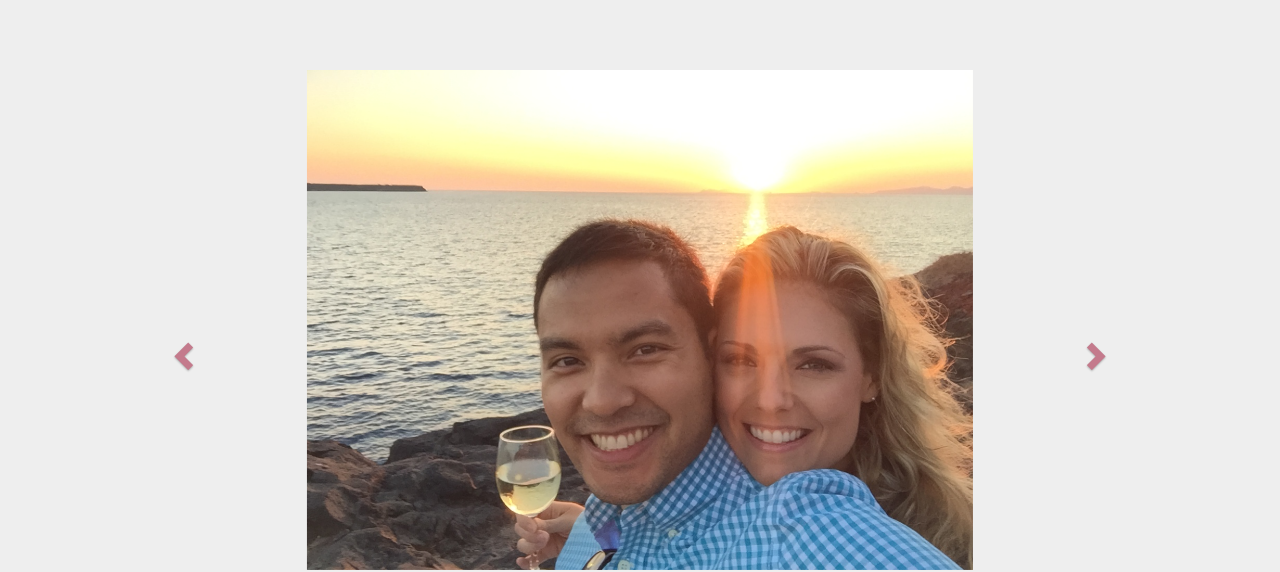
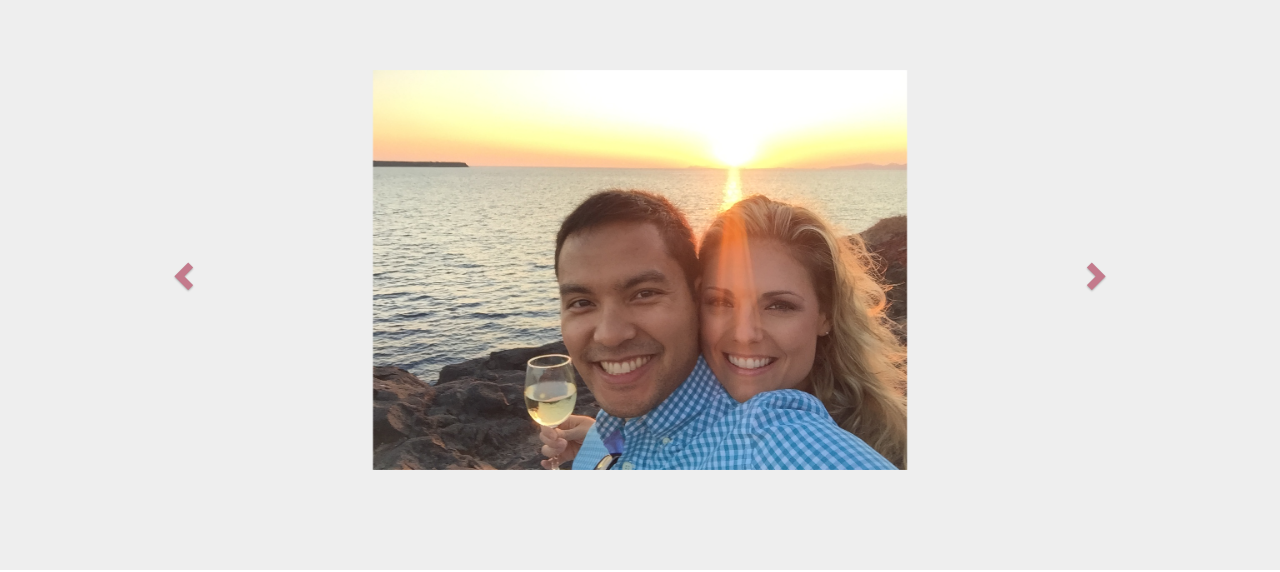
Before and after one commit to sarasharif/wedding, a website: page public/index.html in a window 1280 px wide. Shown: the part 1892-2464 px from the top of the page. Drawn offline with nearby package versions, Linux system fonts and the light colour scheme; some packages are replaced by stand-ins of ours.

Commit message:
smoother transition for carousel

```diff
--- a/public/css/custom.css
+++ b/public/css/custom.css
@@ -94,17 +94,25 @@ li > a {
 }
 
 .carousel-inner {
-  height: 70vh;
   margin: auto;
 }
 
 .imgcontainer, .imgcontainer.active {
-  width: 100%;
-  height: 100%;
+  height: 400px;
+  max-height: 70vh;
+  width: auto;
+  margin: auto;
 }
 
-.imgcontainer img, .imgcontainer.active img {
-  height: 500px;
+.imgcontainer img {
+  height: 400px;
+  max-height: 70vh;
+  width: auto;
+  margin: auto;
+}
+
+.imgcontainer.active img {
+  height: 400px;
   max-height: 70vh;
   width: auto;
   margin: auto;
```
